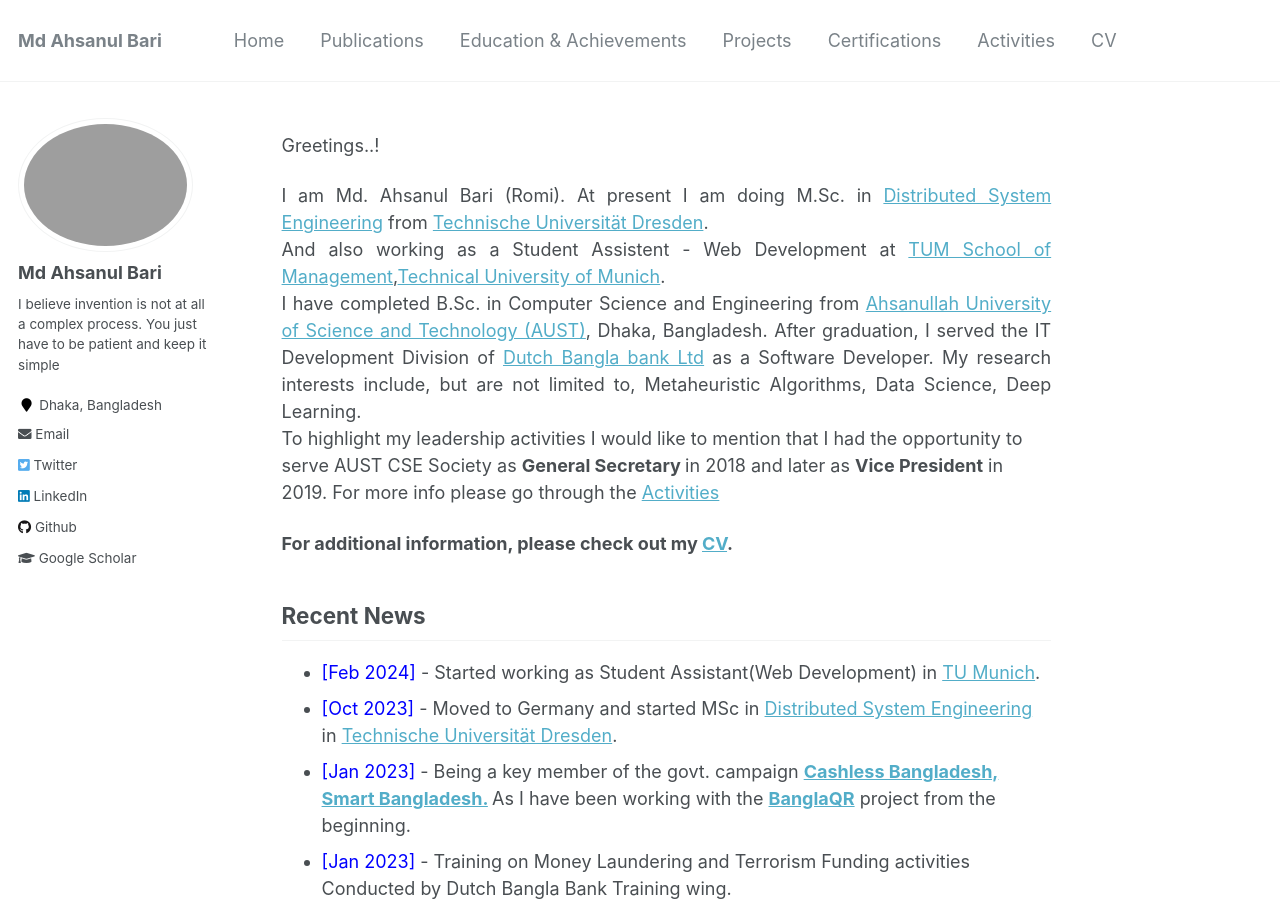
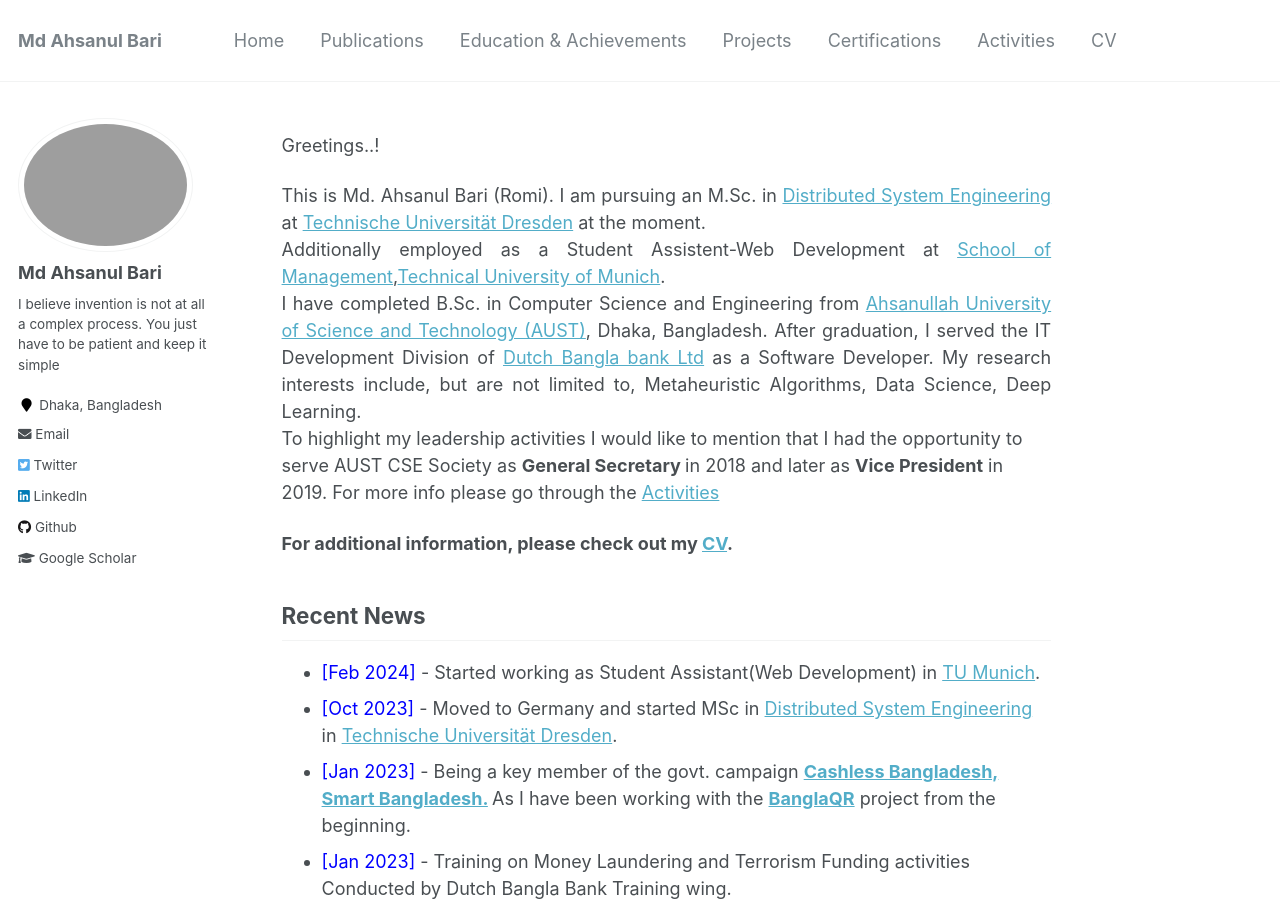
Before and after one commit to AhsanulBariRomi/ahsanul-bari.github.io, a Jekyll site: the page built from _pages/about.md, in a window 1280 px wide and 900 px high. Built offline with Jekyll 4.4.1, drawn with Linux system fonts in a browser that asks for light colours.

Commit message:
Update about.md

```diff
--- a/_pages/about.md
+++ b/_pages/about.md
@@ -11,8 +11,8 @@ Greetings..!
 
 <div style="text-align: justify">
 
-I am Md. Ahsanul Bari (Romi). At present I am doing M.Sc. in <a href="https://tu-dresden.de/ing/informatik/studium/studienangebot/master-studiengaenge/distributed-systems-engineering"> Distributed System Engineering</a> from <a href="https://tu-dresden.de/">Technische Universität Dresden</a>.<br />
-And also working as a Student Assistent - Web Development at <a href="https://www.mgt.tum.de/">TUM School of Management</a>,<a href="https://www.tum.de/">Technical University of Munich</a>. <br />
+This is Md. Ahsanul Bari (Romi). I am pursuing an M.Sc. in <a href="https://tu-dresden.de/ing/informatik/studium/studienangebot/master-studiengaenge/distributed-systems-engineering"> Distributed System Engineering</a> at <a href="https://tu-dresden.de/">Technische Universität Dresden</a> at the moment.<br />
+Additionally employed as a Student Assistent-Web Development at <a href="https://www.mgt.tum.de/">School of Management</a>,<a href="https://www.tum.de/">Technical University of Munich</a>. <br />
 
 I have completed B.Sc. in Computer Science and Engineering from <a href="http://aust.edu/">Ahsanullah University of Science and Technology (AUST)</a>, Dhaka, Bangladesh. After graduation, I served the IT Development Division of <a href="https://www.dutchbanglabank.com/"> Dutch Bangla bank Ltd</a> as a Software Developer.
 
```
